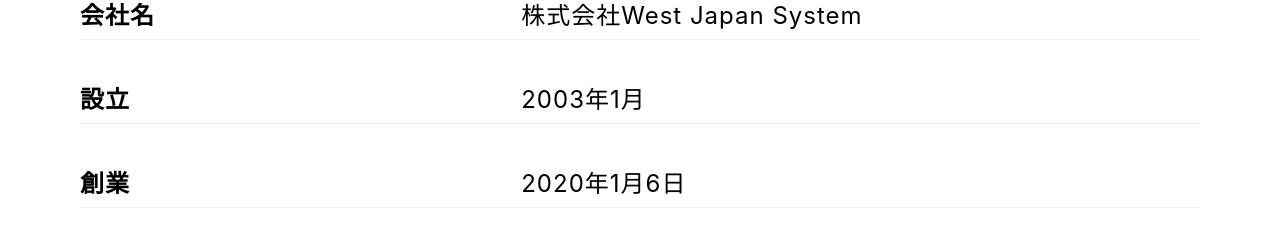
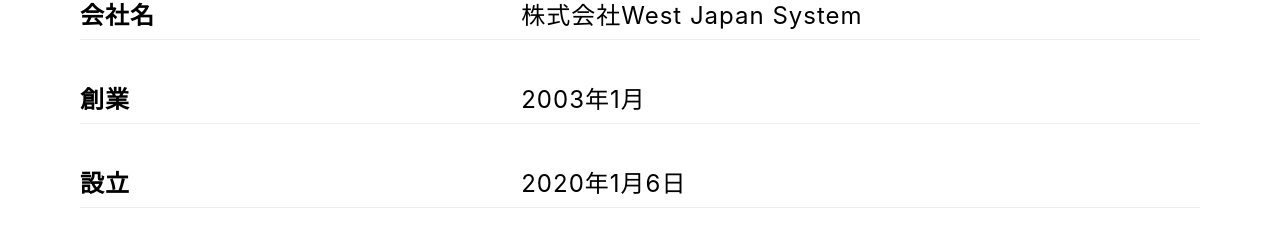
Before and after one commit to west-japan-system/homepage, a Next.js app: page /company in a window 1280 px wide. Shown: the part 1012-1264 px from the top of the page. Built offline with nearby package versions, Linux system fonts and the light colour scheme.

Commit message:
Add files via upload

```diff
--- a/pages/company.js
+++ b/pages/company.js
@@ -132,11 +132,11 @@ export default function Company() {
             <dd className="main__dd">株式会社West Japan System</dd>
           </dl>
           <dl className="main__dl">
-            <dt className="main__dt-company">設立</dt>
+            <dt className="main__dt-company">創業</dt>
             <dd className="main__dd">2003年1月</dd>
           </dl>
           <dl className="main__dl">
-            <dt className="main__dt-company">創業</dt>
+            <dt className="main__dt-company">設立</dt>
             <dd className="main__dd">2020年1月6日</dd>
           </dl>
           <dl className="main__dl">
```
